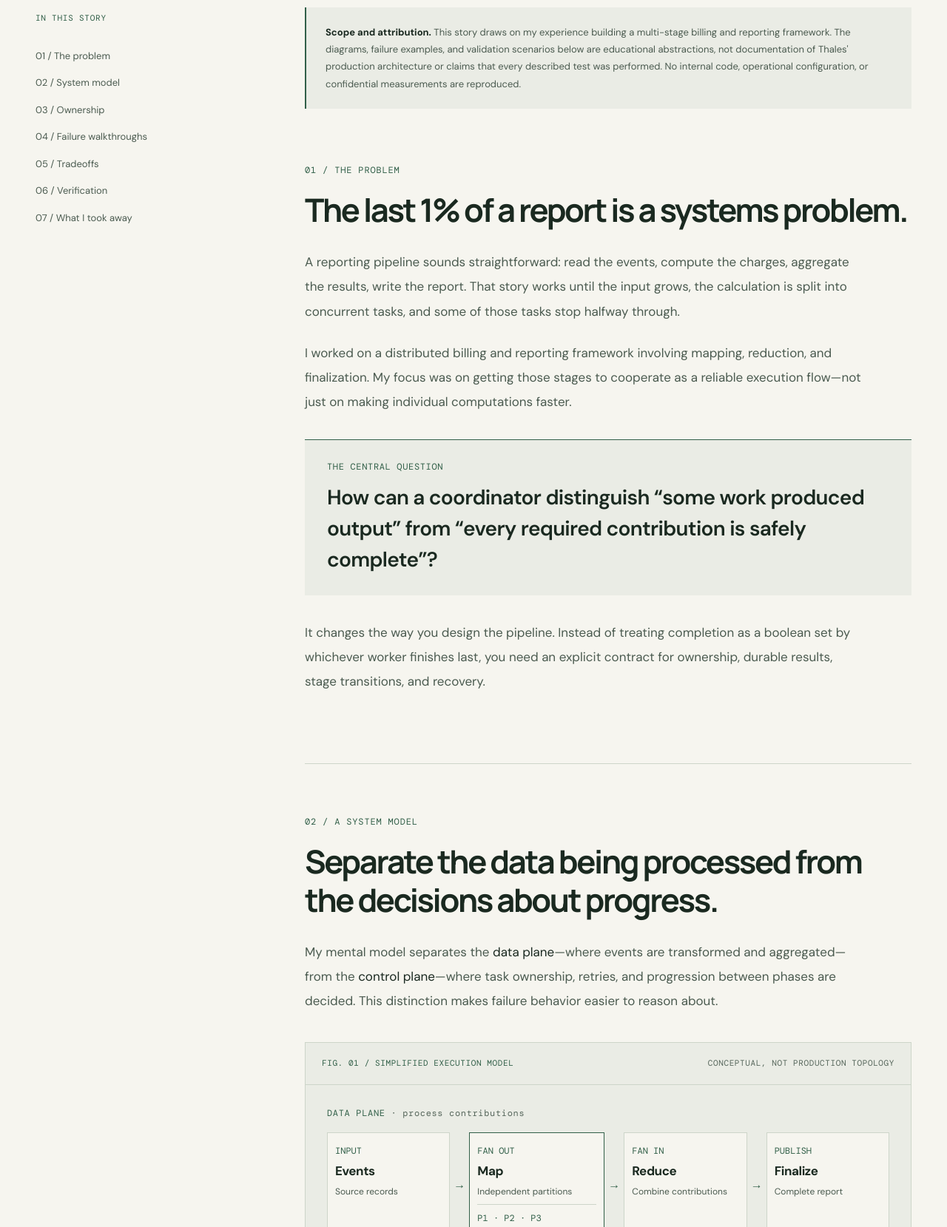
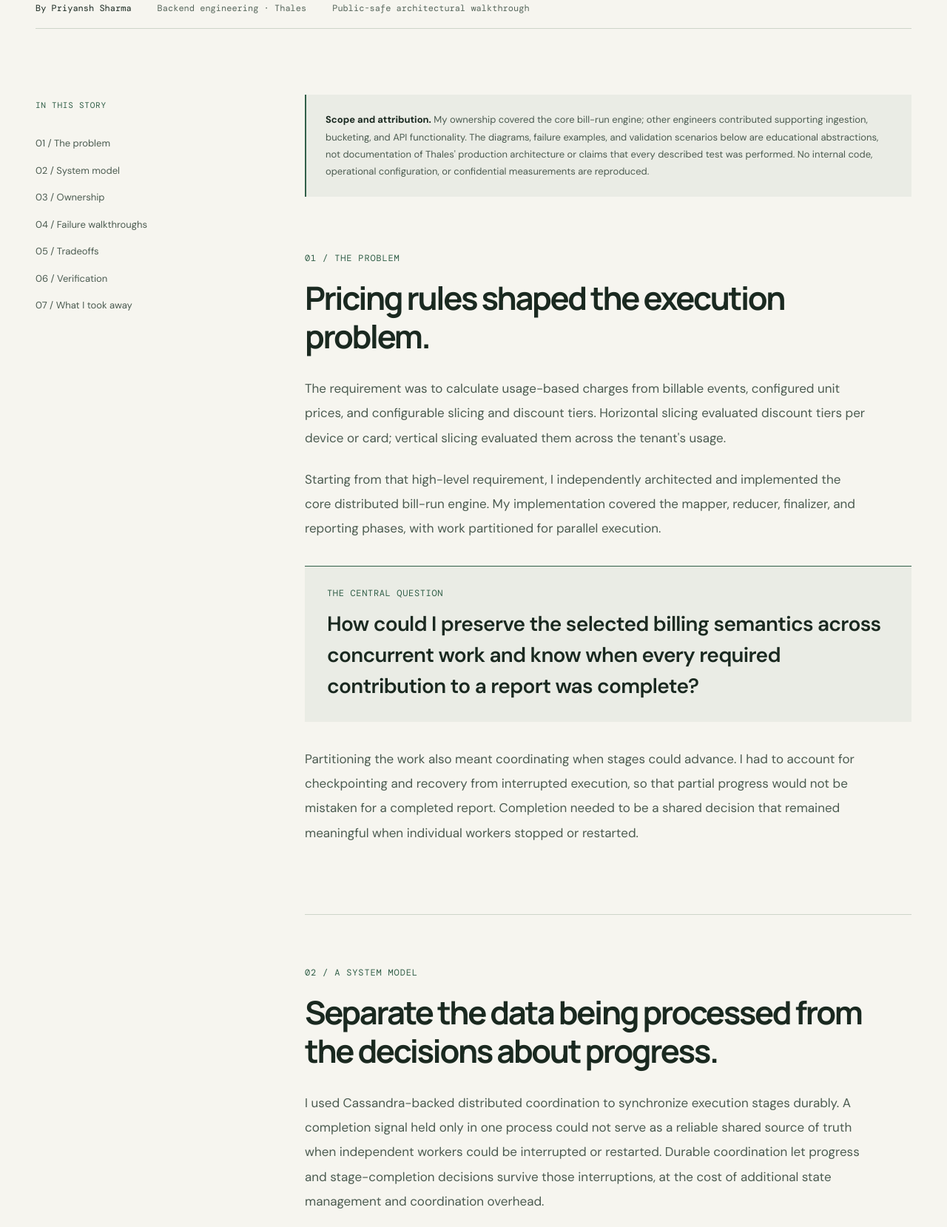
Before and after one commit to Priyansh-15/priyansh-15.github.io, an Astro site: page /work/distributed-billing in a window 1280 px wide. Shown: the part 841-2500 px from the top of the page at 74% size. Built offline with nearby package versions, Linux system fonts and the light colour scheme; Astro itself is replaced by a stand-in of ours.

Commit message:
content: clarify billing engine ownership and architecture

```diff
--- a/src/pages/work/distributed-billing/index.astro
+++ b/src/pages/work/distributed-billing/index.astro
@@ -95,9 +95,10 @@ const decisions = [
         Making distributed billing <em>finish correctly.</em>
       </h1>
       <p class="case-standfirst">
-        Getting a large workload to run in parallel is only half the job. The harder half is knowing
-        which work actually finished, which work must be retried, and when a report is safe to
-        publish.
+        Usage-based billing had to apply configured prices and discount tiers per device or across a
+        tenant's usage. I architected and implemented the core distributed bill-run engine behind
+        that requirement. The challenge was to preserve those billing semantics across concurrent
+        work and know when a report was complete, including after an interruption.
       </p>
       <div class="case-byline">
         <span>By Priyansh Sharma</span>
@@ -110,38 +111,40 @@ const decisions = [
       <ArticleNavigation items={articleNavigation} />
       <article class="case-prose">
         <div class="case-disclosure">
-          <strong>Scope and attribution.</strong> This story draws on my experience building a
-          multi-stage billing and reporting framework. The diagrams, failure examples, and
-          validation scenarios below are educational abstractions, <em>not</em> documentation of
-          Thales' production architecture or claims that every described test was performed. No
-          internal code, operational configuration, or confidential measurements are reproduced.
+          <strong>Scope and attribution.</strong> My ownership covered the core bill-run engine;
+          other engineers contributed supporting ingestion, bucketing, and API functionality. The
+          diagrams, failure examples, and validation scenarios below are educational abstractions,{' '}
+          <em>not</em> documentation of Thales' production architecture or claims that every
+          described test was performed. No internal code, operational configuration, or confidential
+          measurements are reproduced.
         </div>
 
         <section id="overview" class="case-section">
           <p class="case-label">01 / THE PROBLEM</p>
-          <h2>The last 1% of a report is a systems problem.</h2>
+          <h2>Pricing rules shaped the execution problem.</h2>
           <p>
-            A reporting pipeline sounds straightforward: read the events, compute the charges,
-            aggregate the results, write the report. That story works until the input grows, the
-            calculation is split into concurrent tasks, and some of those tasks stop halfway
-            through.
+            The requirement was to calculate usage-based charges from billable events, configured
+            unit prices, and configurable slicing and discount tiers. Horizontal slicing evaluated
+            discount tiers per device or card; vertical slicing evaluated them across the tenant's
+            usage.
           </p>
           <p>
-            I worked on a distributed billing and reporting framework involving mapping, reduction,
-            and finalization. My focus was on getting those stages to cooperate as a reliable
-            execution flow—not just on making individual computations faster.
+            Starting from that high-level requirement, I independently architected and implemented
+            the core distributed bill-run engine. My implementation covered the mapper, reducer,
+            finalizer, and reporting phases, with work partitioned for parallel execution.
           </p>
           <div class="case-highlight">
             <span>THE CENTRAL QUESTION</span>
             <strong>
-              How can a coordinator distinguish “some work produced output” from “every required
-              contribution is safely complete”?
+              How could I preserve the selected billing semantics across concurrent work and know
+              when every required contribution to a report was complete?
             </strong>
           </div>
           <p>
-            It changes the way you design the pipeline. Instead of treating completion as a boolean
-            set by whichever worker finishes last, you need an explicit contract for ownership,
-            durable results, stage transitions, and recovery.
+            Partitioning the work also meant coordinating when stages could advance. I had to
+            account for checkpointing and recovery from interrupted execution, so that partial
+            progress would not be mistaken for a completed report. Completion needed to be a shared
+            decision that remained meaningful when individual workers stopped or restarted.
           </p>
         </section>
 
@@ -149,10 +152,17 @@ const decisions = [
           <p class="case-label">02 / A SYSTEM MODEL</p>
           <h2>Separate the data being processed from the decisions about progress.</h2>
           <p>
-            My mental model separates the <em>data plane</em>—where events are transformed and
-            aggregated—from the <em>control plane</em>—where task ownership, retries, and
-            progression between phases are decided. This distinction makes failure behavior easier
-            to reason about.
+            I used Cassandra-backed distributed coordination to synchronize execution stages
+            durably. A completion signal held only in one process could not serve as a reliable
+            shared source of truth when independent workers could be interrupted or restarted.
+            Durable coordination let progress and stage-completion decisions survive those
+            interruptions, at the cost of additional state management and coordination overhead.
+          </p>
+          <p>
+            The conceptual model below separates the <em>data plane</em>, where events are processed
+            and contributions combined, from the <em>control plane</em>, where ownership and stage
+            progression are coordinated. It compresses finalization and reporting into the final
+            output step; it is not an exact four-phase production topology.
           </p>
           <figure class="v23-architecture">
             <div class="v23-figure-heading">
@@ -221,12 +231,14 @@ const decisions = [
             </figcaption>
           </figure>
           <p>
-            There's a subtle but important rule here:{' '}
+            The completion requirement carries through each stage:{' '}
             <strong>
               the existence of intermediate output cannot be the sole proof of stage completion.
             </strong>{' '}
-            A reducer needs to know which contributions were expected and which were committed. A
-            finalizer needs a valid aggregate, not merely the most recent aggregate.
+            In this model, a reducer needs to know which contributions were expected and which were
+            committed before treating its input as complete. Durable progress alone does not settle
+            whether an overlapping or retried attempt may publish a result. That ownership question
+            is the next part of the design discussion.
           </p>
         </section>
 
```
